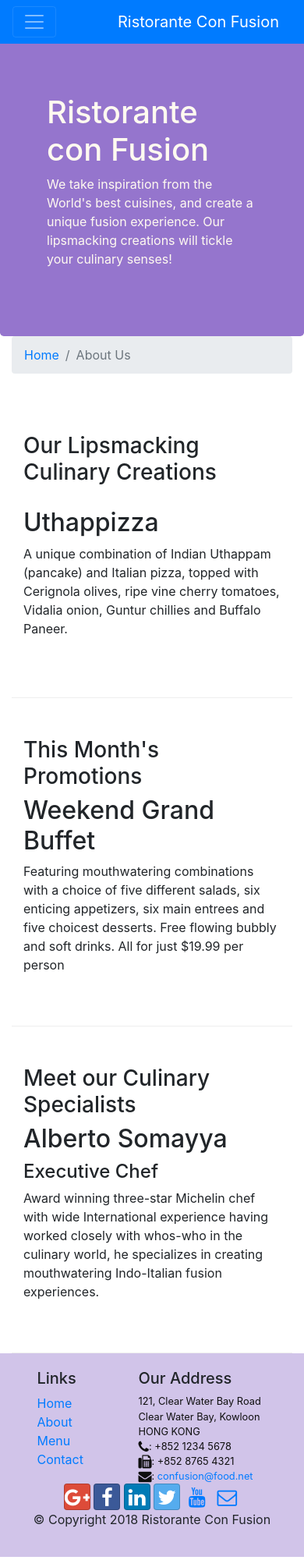
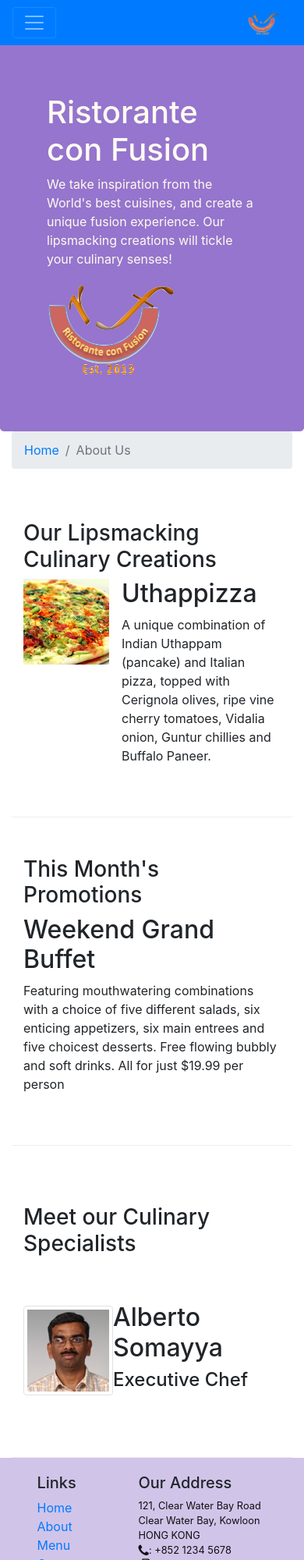
Before and after one commit to ChetanBhargav/HTML-CSS--SASS-practice, a website: page index.html in a window 390 px wide. Shown: the top 2000 px of the page at 78% size. Drawn offline with nearby package versions, Linux system fonts and the light colour scheme.

Commit message:
Images and Media

```diff
--- a/index.html
+++ b/index.html
@@ -21,7 +21,7 @@
             <button class="navbar-toggler" type="button" data-toggle="collapse" data-target="#Navbar">
                 <span class="navbar-toggler-icon"></span>
             </button>
-           <a class="navbar-brand" href="#">Ristorante Con Fusion</a>
+           <a class="navbar-brand" href="#"><img src="img/logo.png" height="30" width="40"></a>
            <div class="collapse navbar-collapse" id="Navbar">
 
 
@@ -41,7 +41,8 @@
                     <h1>Ristorante con Fusion</h1>
                     <p>We take inspiration from the World's best cuisines, and create a unique fusion experience. Our lipsmacking creations will tickle your culinary senses!</p>
                 </div>
-                <div class="col-12 col-sm">
+                <div class="col-12 col-sm align-self-center">
+                    <img src="img/logo.png" class="img-fluid">
                 </div>
             </div>
         </div>
@@ -57,8 +58,16 @@
                 <h3>Our Lipsmacking Culinary Creations</h3>
             </div>
             <div class="col-12 col-sm order-sm-first col-md">
-                <h2>Uthappizza</h2>
-                <p>A unique combination of Indian Uthappam (pancake) and Italian pizza, topped with Cerignola olives, ripe vine cherry tomatoes, Vidalia onion, Guntur chillies and Buffalo Paneer.</p>
+                <div class="media">
+                    <img class="d-flex mr-3" img-thumbnail align-self-center
+                    src="img/uthappizza.png" alt="uthappizza">
+                    <div class="media-body">
+                        <h2 class="mt-0">Uthappizza</h2>
+                        <p>A unique combination of Indian Uthappam (pancake) and Italian pizza, topped with Cerignola olives, ripe vine cherry tomatoes, Vidalia onion, Guntur chillies and Buffalo Paneer.</p>
+                    </div>
+
+                </div>
+
             </div>
         </div>
 
@@ -78,9 +87,16 @@
                 <h3>Meet our Culinary Specialists</h3>
             </div>
             <div class="col-12 col-sm order-sm-first col-md">
-                <h2>Alberto Somayya</h2>
-                <h4>Executive Chef</h4>
-                <p>Award winning three-star Michelin chef with wide International experience having worked closely with whos-who in the culinary world, he specializes in creating mouthwatering Indo-Italian fusion experiences. </p>
+                <div class="media">
+                    <img class="d-flex me-3 img-thumbnail align-self-center" src="img/alberto.png" alt="Alberto Somayya">
+                    <div class="media-body">
+                        <h2 class="mt-0">Alberto Somayya</h2>
+                    <h4>Executive Chef</h4>
+                    <p class="d-none d-sm-block">Award winning three-star Michelin chef with wide International experience having worked closely with whos-who in the culinary world, he specializes in creating mouthwatering Indo-Italian fusion experiences. </p>
+
+                    </div>
+                   </div>
+
             </div>
         </div>
     </div>
```
Also changed, not shown: aboutus.html (+7 -6 lines), contactus.html (+3 -2 lines), img/alberto.png (added), img/buffet.png (added), img/logo.png (added), img/uthappizza.png (added), 1 other file.
